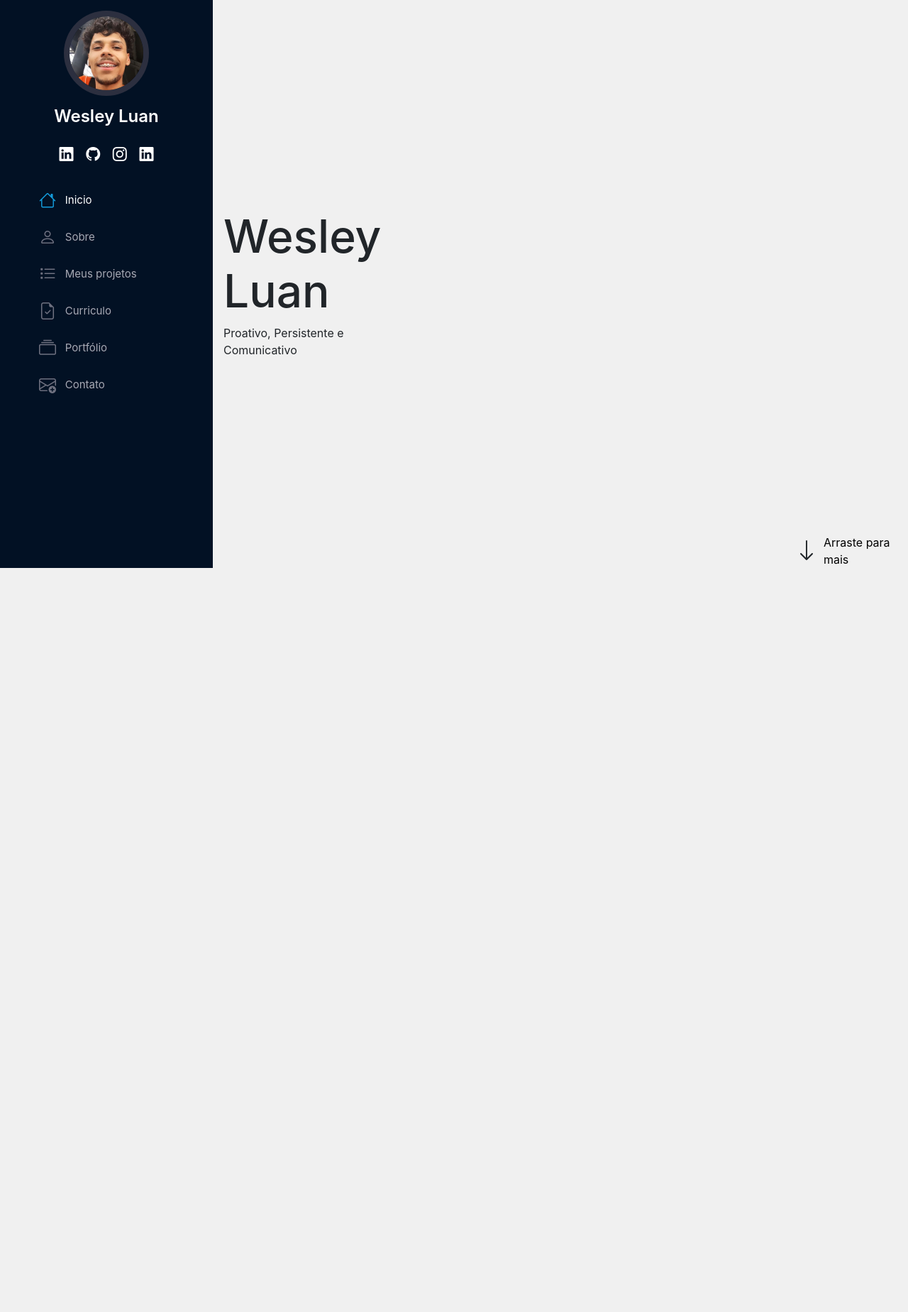
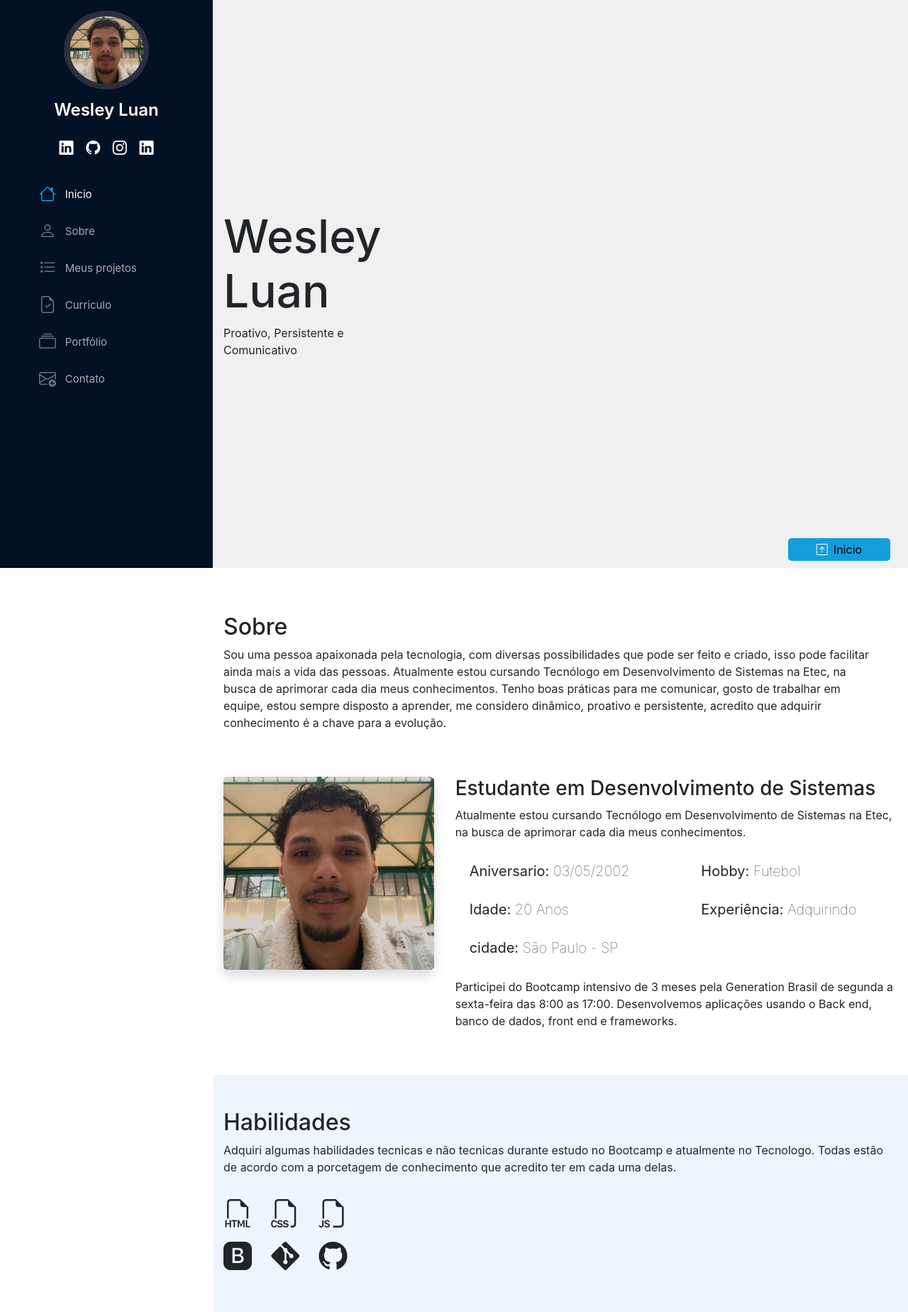
Before and after one commit to LUANwesDEV/Portfolio, a Flask app: page / in a window 1280 px wide. Shown: the whole page at 71% size. Before the commit the page ends 800 px from the top, so only its background shows below. Run offline with Flask 2, Linux system fonts and the light colour scheme; some libraries are stand-ins or nearby versions.

Commit message:
Adiciona seção sobre e habilidade

```diff
--- a/static/script.js
+++ b/static/script.js
@@ -9,3 +9,16 @@ menuMobile.addEventListener("click", () =>{
     : menuMobile.classList.replace("bi-x", "bi-list");
     body.classList.toggle("menu-nav-active");
 });
+
+// Fecha o menu quando clicar em algum item e muda o iconi para list
+
+const navItem = document.querySelectorAll('.nav-item')
+
+navItem.forEach(item => {
+    item.addEventListener("click", () => {
+        if(body.classList.contains("menu-nav-active")) {
+            body.classList.remove("menu-nav-active")
+            menuMobile.classList.replace("bi-x", "bi-list");
+        }
+    })
+})
--- a/static/style.css
+++ b/static/style.css
@@ -117,7 +117,7 @@
     i.menu-mobile{
         position: fixed;
         color: #ffff;
-        background-color: #252c90;
+        background-color: #149ddd;
         right: 1rem;
         top: 1rem;
         font-size: 1.5rem;
@@ -137,6 +137,46 @@
 
     .menu-nav-active #header{
         left: 0;
+    }
+
+    .img-sobre{
+        border-radius: 5px;
+    }
+
+    .voltar-inicio{
+        position: fixed;
+        background-color: #149ddd;
+        z-index: 10;
+        color: #fff;
+        margin: 10px;
+        border-radius: 5px;
+        height: 2rem;
+        justify-content: center;
+
+    }
+
+    .icons-html:hover{
+        color:blue
+    }
+
+    .icons-css:hover{
+        color: orange;
+    }
+
+    .icons-js:hover{
+        color:yellow;
+    }
+
+    .icons-bootstrap:hover{
+        color:purple;
+    }
+
+    .icons-git:hover{
+        color:orangered;
+    }
+
+    .icons-github:hover{
+        color: #149ddd;
     }
 
 
@@ -160,4 +200,24 @@
         margin-left: 0;
     }
 
+
+
 }
+
+*::-webkit-scrollbar{
+    width: 10px;
+}
+*::-webkit-scrollbar-track{
+    width: 12px;
+    box-shadow: inset 0 0.3rem #00000050;
+    background-color: #ffff;
+}
+
+*::-webkit-scrollbar-thumb{
+    background-color: #149ddd;
+    border-radius: 5px;
+}
+
+.section-bg{
+    background-color: #eff5ff;
+}
--- a/templates/index.html
+++ b/templates/index.html
@@ -18,11 +18,11 @@
     <aside id="header">
         <!--Menu lateral e lik das Redes-->
         <section class="profile">
-            <img src="../static/img/Foto perfil.jpeg" alt="Foto de Wesley">
+            <img src="../static/img/ft_perfil2.jpeg" alt="Foto de Wesley">
             <h1>Wesley Luan</h1>
             <div class="social-links mt-4 text-center">
                 <a target="_blank" href="https://www.linkedin.com/in/wesley-luan-581318203/">
-                    <i class="bi bi-linkedin"></i>
+                    <i class="bi bi-linkedin "></i>
                 </a>
                 <a target="_blank" href="https://github.com/LUANwesDEV">
                     <i class="bi bi-github"></i>
@@ -41,10 +41,10 @@
         <nav id="navbar" class="nav-menu">
             <ul class="nav flex-column">
                 <li class="nav-item">
-                    <a class="nav-link active" aria-current="page" href="#"><i class="bi bi-house"></i> Inicio</a>
+                    <a class="nav-link active" aria-current="page" href="#inicio"><i class="bi bi-house"></i> Inicio</a>
                 </li>
                 <li class="nav-item">
-                    <a class="nav-link" href="#"><i class="bi bi-person"></i> Sobre</a>
+                    <a class="nav-link" href="#sobre"><i class="bi bi-person"></i> Sobre</a>
                 </li>
                 <li class="nav-item">
                     <a class="nav-link" href="#"><i class="bi bi-list-task"></i> Meus projetos</a>
@@ -73,10 +73,95 @@
             </div>
 
             <div class="col-md-7 d-flex justify-content-end align-items-end">
-                <div id="arraste" class="d-flex align-items-center">
-                    <i class="bi bi-arrow-down pe-2 fs-2" aria-hidden="true"></i>
-                    <a href="">Arraste para mais</a>
+                <div id="arraste" class="d-flex align-items-center voltar-inicio">
+                    <i class="bi bi-arrow-up-square mr-2"></i>
+                    <a class="" href="#inicio">Inicio</a>
                 </div>
+            </div>
+
+        </section>
+
+        <section class="container mt-5" id="sobre">
+
+            <div class="row w-100">
+                <div class="col-md-12">
+                    <h2 class="pt-3">Sobre</h2>
+                    <p>Sou uma pessoa apaixonada pela tecnologia, com diversas possibilidades que pode ser feito e criado, isso pode facilitar ainda mais a vida das pessoas. Atualmente estou cursando Tecnólogo em Desenvolvimento de Sistemas na Etec, na busca de aprimorar cada dia meus conhecimentos.
+                        Tenho boas práticas para me comunicar, gosto de trabalhar em equipe, estou sempre disposto a aprender, me considero dinâmico, proativo e persistente, acredito que adquirir conhecimento é a chave para a evolução.
+                    </p>
+                </div>
+            </div>
+
+            <div class="row mt-5">
+                <div class="col-md-4 ">
+                    <img class="img-sobre img-fluid shadow" src="../static/img/ft_perfil2.jpeg" alt="Foto do Wesley">
+                </div>
+                <div class="col-md-8">
+                    <h3>Estudante em Desenvolvimento de Sistemas</h3>
+                    <p>Atualmente estou cursando Tecnólogo em Desenvolvimento de Sistemas na Etec, na busca de aprimorar cada dia meus conhecimentos.</p>
+
+                    <div class="row mt-3 mb-3">
+                        <div class="col-md-6">
+                            <ul class="list-group list-group-flush fs-5">
+                                <li class="list-group-item">
+                                    Aniversario: <span class="fw-lighter"> 03/05/2002</span>
+                                </li>
+                                <li class="list-group-item">
+                                    Idade: <span class="fw-lighter"> 20 Anos</span>
+                                </li>
+                                <li class="list-group-item">
+                                    cidade: <span class="fw-lighter"> São Paulo - SP</span>
+                                </li>
+
+                            </ul>
+                        </div>
+                        <div class="col-md-6">
+                            <ul class="list-group list-group-flush fs-5">
+                                <li class="list-group-item">
+                                    Hobby: <span class="fw-lighter"> Futebol</span>
+                                </li>
+                                <li class="list-group-item">
+                                    Experiência: <span class="fw-lighter"> Adquirindo</span>
+                                </li>
+
+                                </li>
+                            </ul>
+                        </div>
+                    </div>
+
+                    <p>Participei do Bootcamp intensivo de 3 meses pela Generation Brasil de segunda a sexta-feira das 8:00 as 17:00. Desenvolvemos aplicações usando o Back end, banco de dados, front end e frameworks.</p>
+
+
+                </div>
+            </div>
+
+        </section>
+
+        <section class="mt-5 section-bg" id="habilidades">
+
+            <div class="container pb-5">
+                <h2 class="pt-5">Habilidades</h2>
+                <p>Adquiri algumas habilidades tecnicas e não tecnicas durante estudo no Bootcamp e atualmente no Tecnologo. Todas estão de acordo com a porcetagem de
+                conhecimento que acredito ter em cada uma delas.
+                </p>
+
+            <div class="row">
+                <div class="col-md-12 mt-2 ">
+                    <div class="fs-1">
+                        <i class="bi bi-filetype-html mr-3 icons-html"></i>
+                        <i class="bi bi-filetype-css mr-3 icons-css"></i>
+                        <i class="bi bi-filetype-js mr-3 icons-js"></i>
+                    </div>
+
+                    <div class="fs-1">
+                        <i class="bi bi-bootstrap-fill mr-3 icons-bootstrap"></i>
+                        <i class="bi bi-git mr-3 icons-git"></i>
+                        <i class="bi bi-github mr-3 icons-github"></i>
+                    </div>
+
+                </div>
+            </div>
+
             </div>
 
         </section>
```
Also changed, not shown: static/img/ft_perfil2.jpeg (added).
